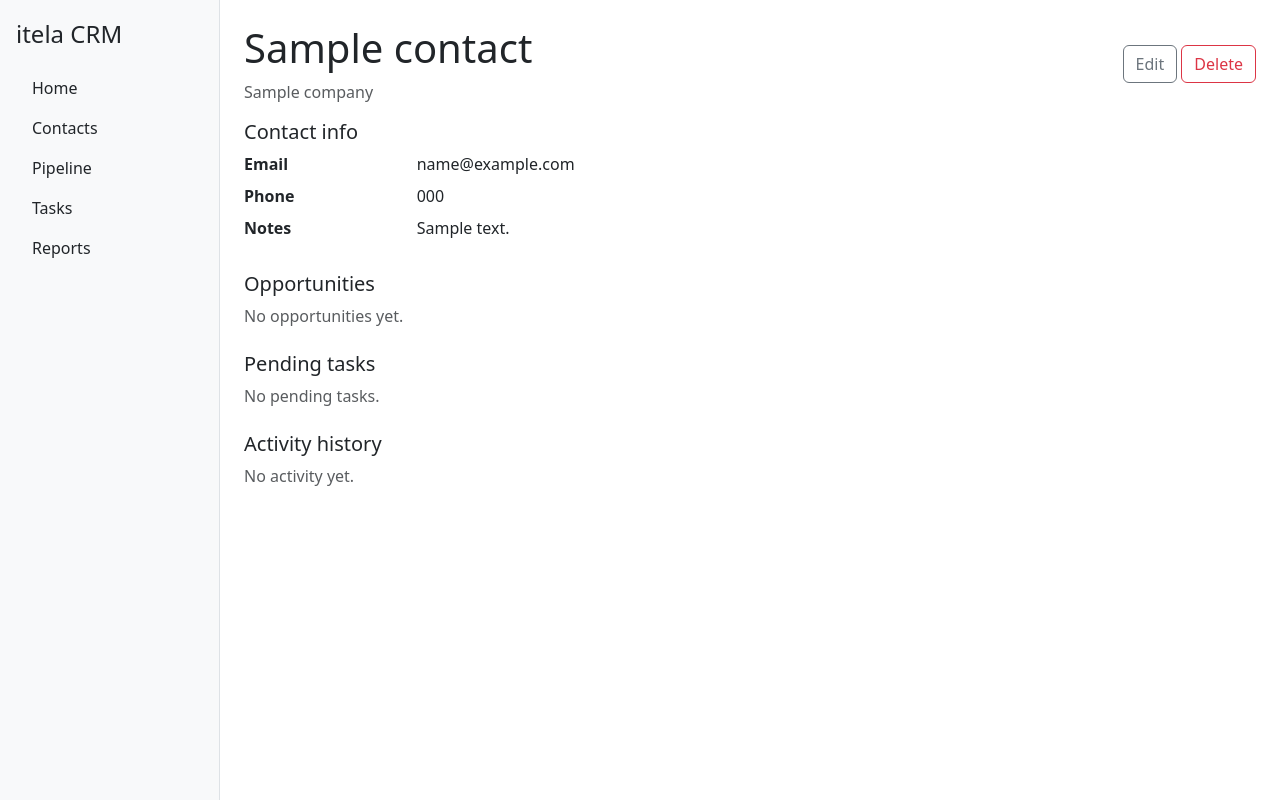
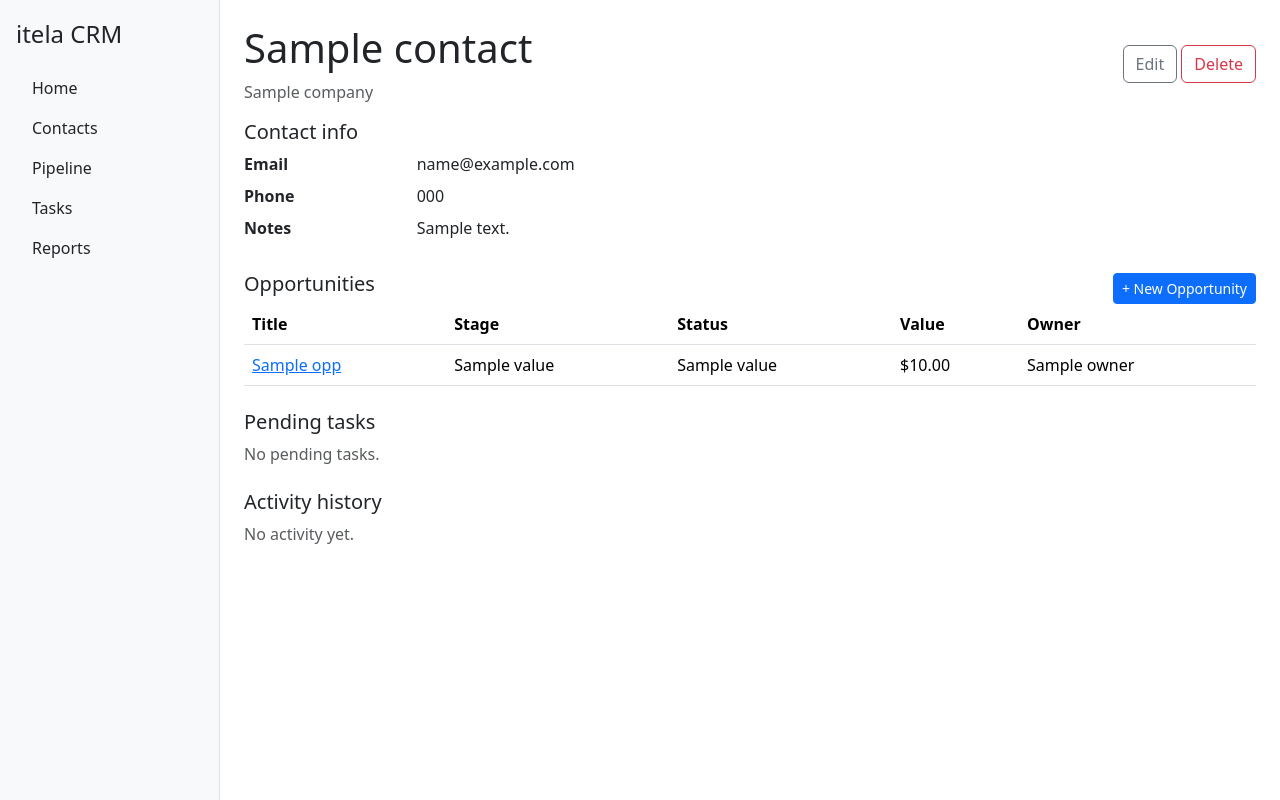
Before and after one commit to rguaido50/crm-proyecto, a FastAPI app: template src/crm/contacts/templates/detail.html in a window 1280 px wide. Run offline with FastAPI, Linux system fonts and the light colour scheme; the template is opened without the code that fills it: most values are stand-ins (such as "Sample title", 1, 10 or a date in 2020); parts of the project's set-up code (start-up, migrations or seed data) failed here and were passed over; some libraries are stand-ins or nearby versions.

Commit message:
feat: wire the Opportunities table and create form into the Contacts detail page

```diff
--- a/src/crm/contacts/templates/detail.html
+++ b/src/crm/contacts/templates/detail.html
@@ -55,8 +55,33 @@
 </section>
 
 <section class="mb-4">
-  <h2 class="h5">Opportunities</h2>
-  <p class="text-muted">No opportunities yet.</p>
+  <div class="d-flex justify-content-between align-items-center">
+    <h2 class="h5">Opportunities</h2>
+    <button class="btn btn-sm btn-primary" type="button" data-bs-toggle="collapse" data-bs-target="#new-opportunity-form">
+      + New Opportunity
+    </button>
+  </div>
+  <form id="new-opportunity-form" class="collapse card card-body mb-3" method="post" action="/opportunities">
+    <input type="hidden" name="contact_id" value="{{ contact.id }}">
+    <div class="mb-2">
+      <label class="form-label" for="opp-title">Title</label>
+      <input class="form-control" type="text" id="opp-title" name="title" required>
+    </div>
+    <div class="mb-2">
+      <label class="form-label" for="opp-value">Value (USD)</label>
+      <input class="form-control" type="number" step="0.01" id="opp-value" name="value_usd">
+    </div>
+    <div class="mb-2">
+      <label class="form-label" for="opp-owner">Owner</label>
+      <input class="form-control" type="text" id="opp-owner" name="owner" required>
+    </div>
+    <div class="mb-2">
+      <label class="form-label" for="opp-close-date">Expected close date</label>
+      <input class="form-control" type="date" id="opp-close-date" name="expected_close_date">
+    </div>
+    <button class="btn btn-primary" type="submit">Create Opportunity</button>
+  </form>
+  {% include "_table.html" %}
 </section>
 
 <section class="mb-4">
--- a/src/crm/contacts/views.py
+++ b/src/crm/contacts/views.py
@@ -6,6 +6,7 @@ from crm.contacts import service
 from crm.contacts.schemas import ContactCreate, ContactUpdate
 from crm.core.db import get_session
 from crm.core.templates import templates
+from crm.opportunities import service as opportunities_service
 
 router = APIRouter(tags=["contacts-views"])
 
@@ -23,7 +24,10 @@ async def contact_detail_page(
     contact_id: int, request: Request, session: AsyncSession = Depends(get_session)
 ) -> HTMLResponse:
     contact = await service.get_contact(session, contact_id)
-    return templates.TemplateResponse(request, "detail.html", {"contact": contact})
+    opportunities = await opportunities_service.list_for_contact(session, contact_id)
+    return templates.TemplateResponse(
+        request, "detail.html", {"contact": contact, "opportunities": opportunities}
+    )
 
 
 @router.post("/contacts", response_class=RedirectResponse)
```
